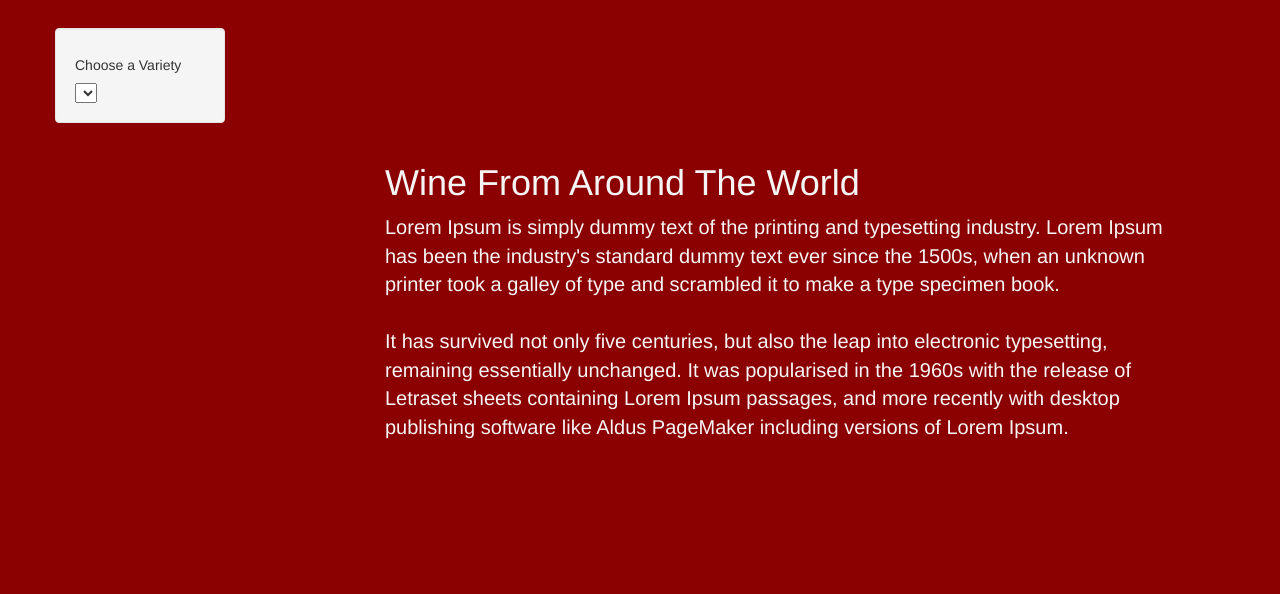
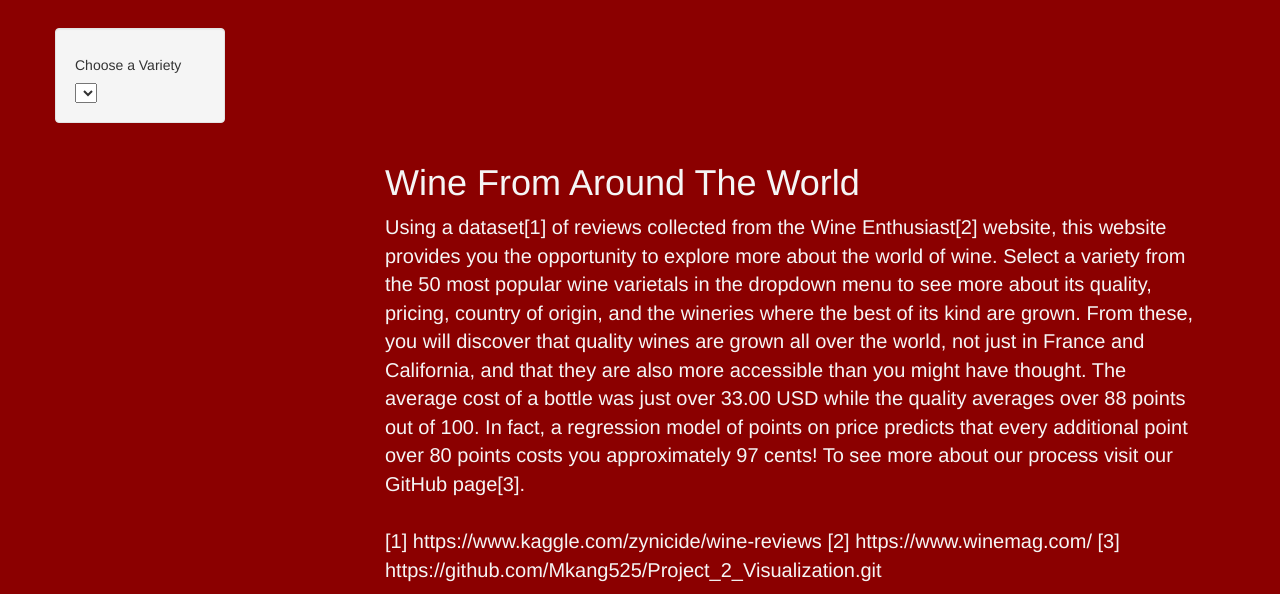
Before and after one commit to Mkang525/Exploring_Wine_Varieties, a Flask app: page / in a window 1280 px wide. Shown: the part 719-1313 px from the top of the page. Before the commit the page ends 1158 px from the top, so only its background shows below. Run offline with Flask 2, Linux system fonts and the light colour scheme; data that the repository does not hold is empty; parts of the project's set-up code (start-up, migrations or seed data) failed here and were passed over; some libraries are stand-ins or nearby versions.

Commit message:
Update home.html

```diff
--- a/Monica_Test_Folder/templates/home.html
+++ b/Monica_Test_Folder/templates/home.html
@@ -46,11 +46,13 @@
   <div class="row">
     <div class="content">
       <h1 style="color:whitesmoke;">Wine From Around The World</h1>
-      <p style="color:whitesmoke;">Lorem Ipsum is simply dummy text of the printing and typesetting industry. Lorem Ipsum has been
-        the industry's standard dummy text ever since the 1500s, when an unknown printer took a galley of type and scrambled it to
-        make a type specimen book.
+      <p style="color:whitesmoke;">Using a dataset[1] of reviews collected from the Wine Enthusiast[2] website, this website provides you the opportunity to explore more about the world of wine.
+Select a variety from the 50 most popular wine varietals in the dropdown menu to see more about its quality, pricing, country of origin, and the wineries where the best of its kind are grown.
+From these, you will discover that quality wines are grown all over the world, not just in France and California, and that they are also more accessible than you might have thought. The average cost of a bottle was just over 33.00 USD while the quality averages over 88 points out of 100. In fact,  a regression model of points on price predicts that every additional point over 80 points costs you approximately 97 cents! To see more about our process visit our GitHub page[3].
         <br></br>
-        It has survived not only five centuries, but also the leap into electronic typesetting, remaining essentially unchanged. It was popularised in the 1960s with the release of Letraset sheets containing Lorem Ipsum passages, and more recently with desktop publishing software like Aldus PageMaker including versions of Lorem Ipsum.</p>
+        [1] https://www.kaggle.com/zynicide/wine-reviews
+        [2] https://www.winemag.com/
+        [3] https://github.com/Mkang525/Project_2_Visualization.git</p>
     </div>
 
 
```
